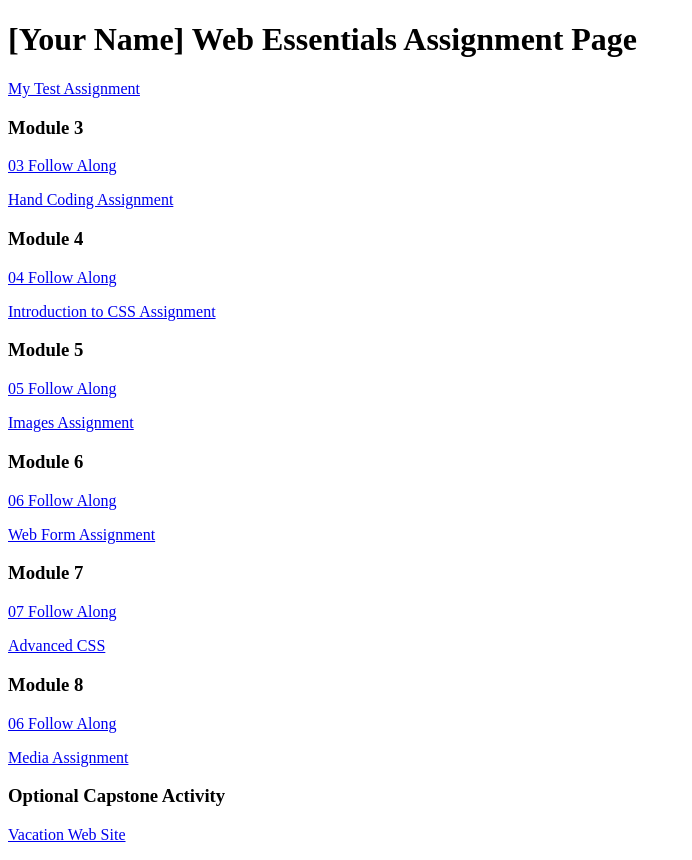
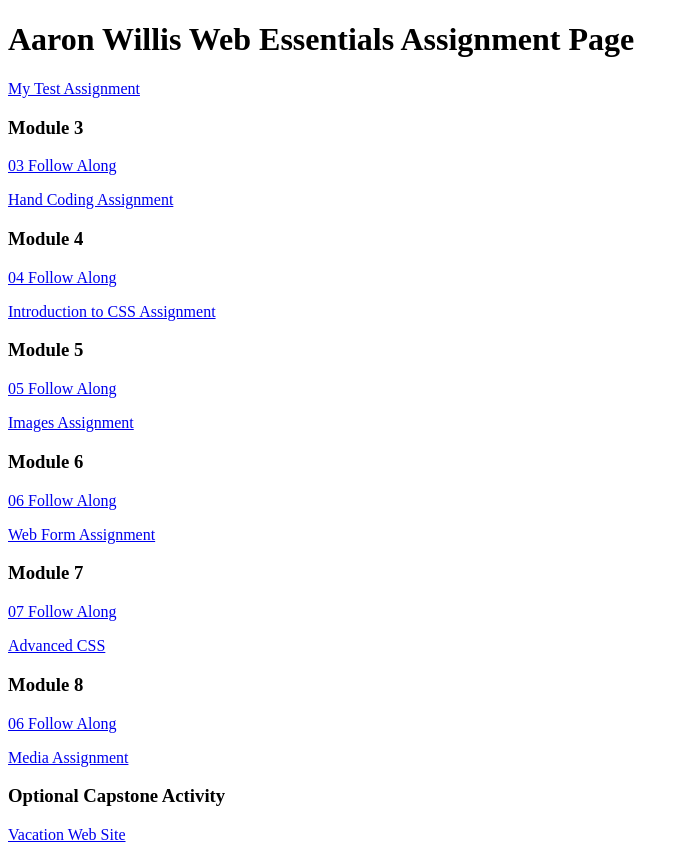
Before and after one commit to AaronWillis97/dwdd1600, a plain HTML site: page index.html in a window 1280 px wide. Shown: the whole page, without its empty margins (0-692 px from the left). Drawn offline with Linux system fonts and the light colour scheme.

Commit message:
added my name

```diff
--- a/index.html
+++ b/index.html
@@ -6,7 +6,7 @@
 		<title>dwdd 1600 assignment list page</title>
 	</head>
 	<body>
-		<h1>[Your Name] Web Essentials Assignment Page</h1>
+		<h1>Aaron Willis Web Essentials Assignment Page</h1>
 		<p><a href="01test">My Test Assignment</a></p>
 
 		<h3>Module 3</h3>
```
